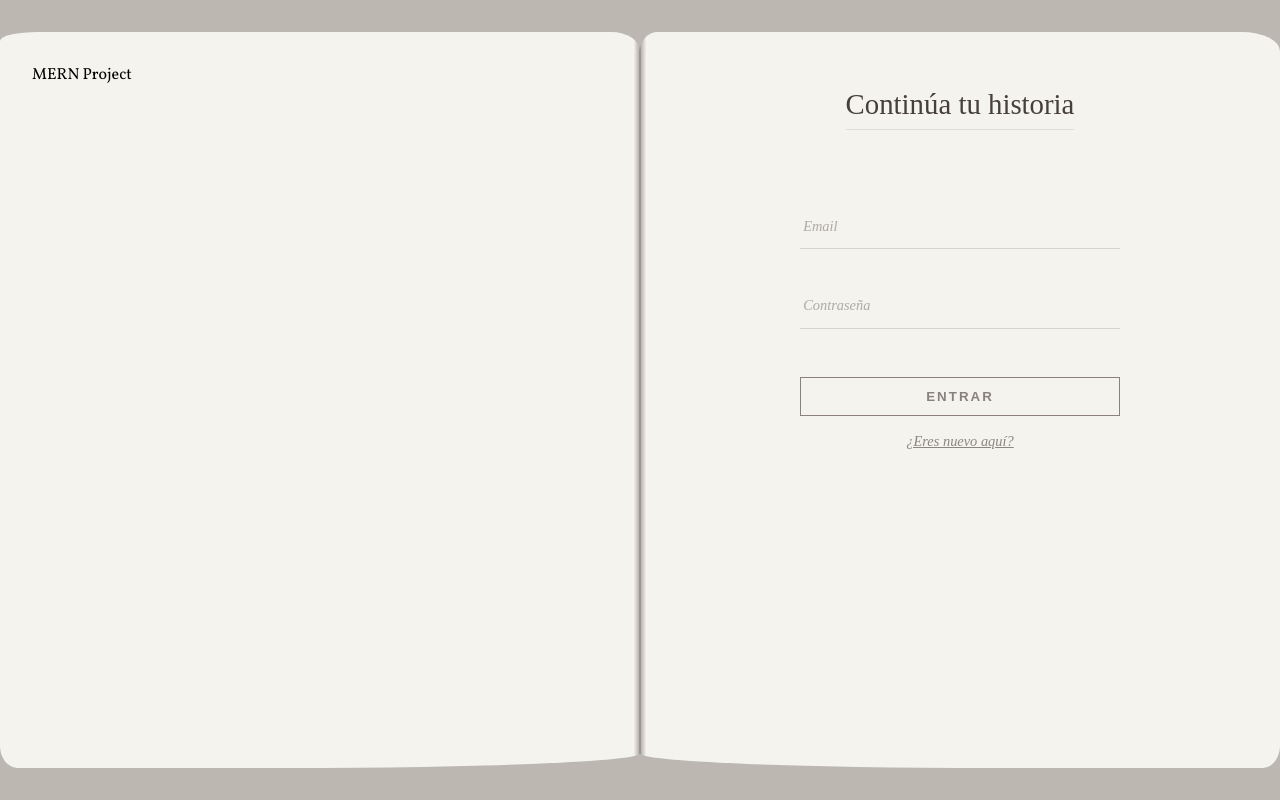
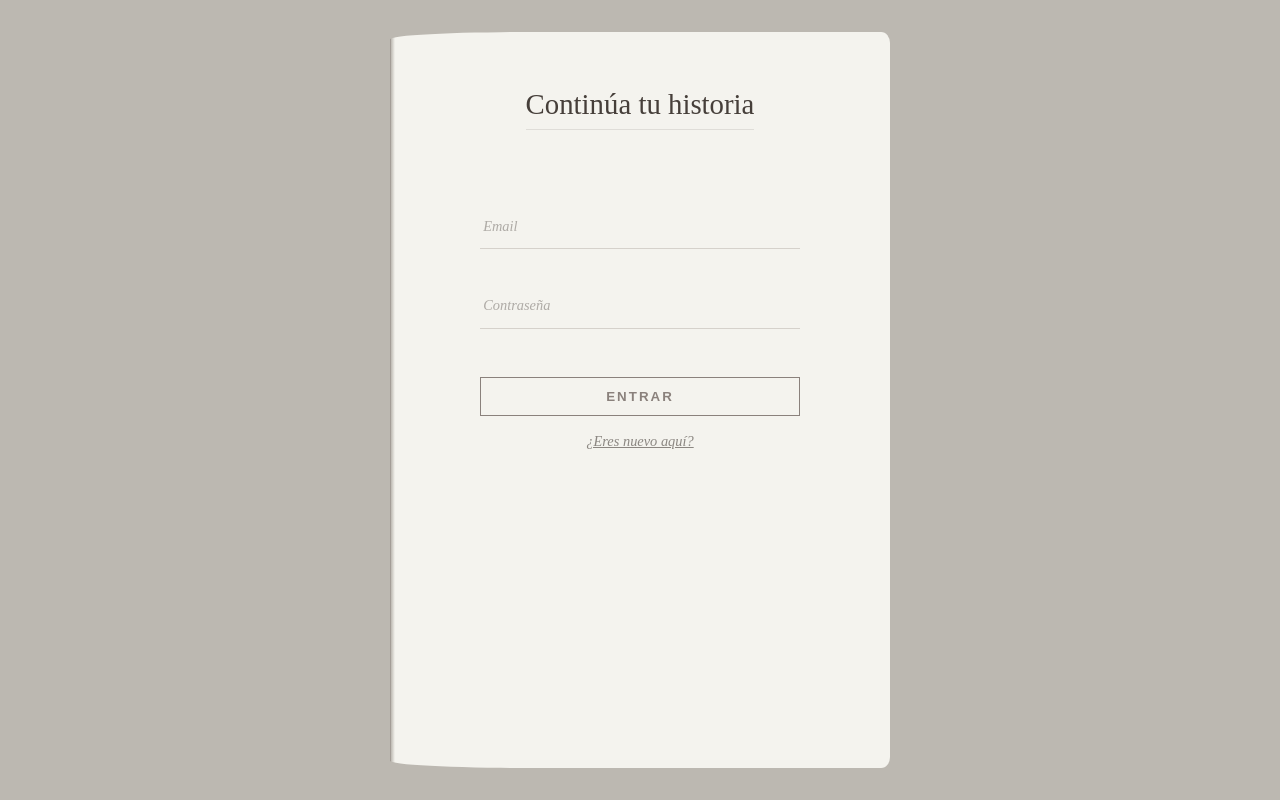
Before and after one commit to rcg83/tuhistoria, a React app in the folder frontend/: page /login in a window 1280 px wide. Built offline with nearby package versions, Linux system fonts and the light colour scheme; no server answers; the HTML template or start-up script is replaced by a standard one.

Commit message:
refactor: ajustes en layout y menú y login de una página

```diff
--- a/frontend/src/App.tsx
+++ b/frontend/src/App.tsx
@@ -17,7 +17,7 @@ export const App = () => {
           path='/login'
           element={
             <BookWrapper
-              leftPage={<div className="book__cover">MERN Project</div>}
+              singlePage
               rightPage={<LoginForm />}
             />
           }
--- a/frontend/src/components/layout/BookWrapper.scss
+++ b/frontend/src/components/layout/BookWrapper.scss
@@ -33,7 +33,7 @@
       border-radius: 1rem;
 
       @include mixs.respond-to('desktop') {
-        border-radius: 6% 1.8rem 55% 1.1rem / 1.2% 1.2rem 2% 3%;
+        border-radius: 0.55rem 27.5% 27.5% 0.55rem / 1.5% 1% 1% 1.5%;
 
         background-image: linear-gradient(
           to right,
@@ -48,7 +48,7 @@
       border-radius: 1rem;
 
       @include mixs.respond-to('desktop') {
-        border-radius: 1.1rem 6% 1.1rem 55% / 1.2rem 1.2rem 3% 2%;
+        border-radius: 27.5% 0.55rem 0.55rem 27.5% / 1% 1.5% 1.5% 1%;
 
         background-image: linear-gradient(
           to left,
@@ -56,6 +56,18 @@
           vars.$color-bg-main 99.8%,
           vars.$color-interact 100%
         );
+      }
+    }
+  }
+
+  &--single {
+    @include mixs.respond-to('desktop') {
+      justify-content: center;
+
+      .book__page--right {
+        flex: 0 1 auto;
+        max-width: 500px;
+        width: 100%;
       }
     }
   }
--- a/frontend/src/components/layout/BookWrapper.tsx
+++ b/frontend/src/components/layout/BookWrapper.tsx
@@ -4,16 +4,19 @@ import './BookWrapper.scss';
 type BookProps = {
   leftPage?: ReactNode;
   rightPage?: ReactNode;
+  singlePage?: boolean;
 }
 
-export const BookWrapper = ({ leftPage, rightPage }: BookProps) => {
+export const BookWrapper = ({ leftPage, rightPage, singlePage }: BookProps) => {
   return (
-    <div className='book'>
-      <div className='book__page book__page--left'>
-        <div className='book__content book__content--left'>
-          {leftPage}
+    <div className={`book${singlePage ? ' book--single' : ''}`}>
+      {!singlePage && (
+        <div className='book__page book__page--left'>
+          <div className='book__content book__content--left'>
+            {leftPage}
+          </div>
         </div>
-      </div>
+      )}
       <div className='book__page book__page--right'>
         <div className='book__content book__content--right'>
           {rightPage}
--- a/frontend/src/components/navigation/HamburgerMenu.scss
+++ b/frontend/src/components/navigation/HamburgerMenu.scss
@@ -53,13 +53,6 @@
     color: v.$color-text;
     font-family: 'Caveat', cursive;
     font-size: 1.3rem;
-    transition: background 0.2s;
-
-    &:hover {
-      background: v.$color-accent;
-      color: v.$color-container;
-    }
-
     &--active {
       background: transparent;
       color: v.$color-text;
--- a/frontend/src/components/navigation/NavButton.scss
+++ b/frontend/src/components/navigation/NavButton.scss
@@ -11,13 +11,6 @@
   font-size: 1.8rem;
   overflow-wrap: break-word;
   line-height: 1;
-  transition: background 0.2s, color 0.2s;
-
-  &:hover {
-    background: v.$color-accent;
-    color: v.$color-container;
-  }
-
   &--active {
     background: transparent;
     color: v.$color-text;
--- a/frontend/src/features/auth/components/UserButton.scss
+++ b/frontend/src/features/auth/components/UserButton.scss
@@ -29,11 +29,10 @@
     width: 3.2rem;
     justify-content: center;
     align-items: center;
-    font-size: 3.2rem;
+    font-size: 3rem;
     font-family: 'Caveat', cursive;
     font-weight: bold;
     line-height: 1;
-    transform: translateY(0.4rem);
   }
 
   &__dropdown {
```
